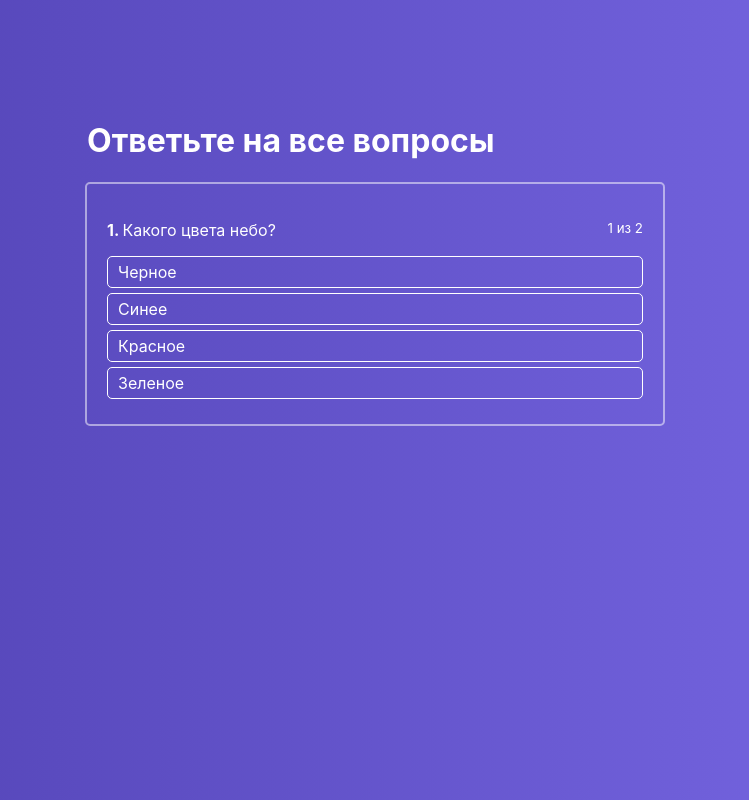
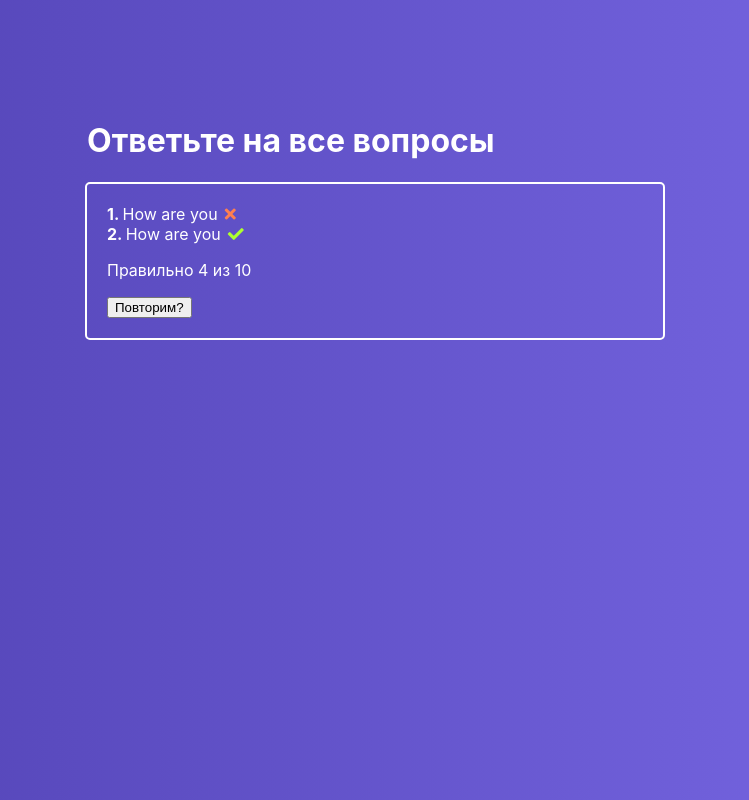
Before and after one commit to aronbergman/old-q-react-app, a React (Create React App) app: page / in a window 1280 px wide. Shown: the whole page, without its empty margins (265-1014 px from the left). Built offline with nearby package versions, Linux system fonts and the light colour scheme.

Commit message:
Added finish component

```diff
--- a/public/index.html
+++ b/public/index.html
@@ -1,20 +1,21 @@
 <!DOCTYPE html>
 <html lang="en">
 <head>
-    <meta charset="utf-8" />
-    <link rel="icon" href="%PUBLIC_URL%/favicon.ico" />
-    <meta name="viewport" content="width=device-width, initial-scale=1" />
-    <meta name="theme-color" content="#000000" />
+    <meta charset="utf-8"/>
+    <link rel="icon" href="%PUBLIC_URL%/favicon.ico"/>
+    <meta name="viewport" content="width=device-width, initial-scale=1"/>
+    <meta name="theme-color" content="#000000"/>
     <meta
             name="description"
             content="Web site created using create-react-app"
     />
-    <link rel="apple-touch-icon" href="%PUBLIC_URL%/logo192.png" />
+    <link rel="apple-touch-icon" href="%PUBLIC_URL%/logo192.png"/>
     <!--
       manifest.json provides metadata used when your web app is installed on a
       user's mobile device or desktop. See https://developers.google.com/web/fundamentals/web-app-manifest/
     -->
-    <link rel="manifest" href="%PUBLIC_URL%/manifest.json" />
+    <link rel="stylesheet" href="https://cdnjs.cloudflare.com/ajax/libs/font-awesome/5.11.2/css/all.css">
+    <link rel="manifest" href="%PUBLIC_URL%/manifest.json"/>
     <!--
       Notice the use of %PUBLIC_URL% in the tags above.
       It will be replaced with the URL of the `public` folder during the build.
--- /dev/null
+++ b/src/components/FinishQuiz/FinishQuiz.js
@@ -0,0 +1,27 @@
+import React from 'react';
+import classes from './FinishQuiz.module.scss'
+
+export const FinishQuiz = props => {
+    return (
+        <div className={classes.FinishQuiz}>
+            <ul>
+                <li>
+                    <strong>1. </strong>
+                    How are you
+                    <i className={'fa fa-times ' + classes.error}/>
+                </li>
+                <li>
+                    <strong>2. </strong>
+                    How are you
+                    <i className={'fa fa-check ' + classes.success}/>
+                </li>
+            </ul>
+
+            <p>Правильно 4 из 10</p>
+
+            <div>
+                <button>Повторим?</button>
+            </div>
+        </div>
+    )
+};
--- /dev/null
+++ b/src/components/FinishQuiz/FinishQuiz.module.scss
@@ -0,0 +1,26 @@
+.FinishQuiz {
+  padding: 20px;
+  color: #fff;
+  border: 2px solid #fff;
+  border-radius: 5px;
+  box-sizing: border-box;
+  margin: 0 10px;
+
+  ul {
+    list-style: none;
+    padding: 0;
+    margin: 0;
+  }
+
+  i {
+    margin-left: 7px;
+  }
+
+  .success {
+    color: greenyellow;
+  }
+
+  .error {
+    color: coral;
+  }
+}
--- a/src/containers/Quiz/Quiz.js
+++ b/src/containers/Quiz/Quiz.js
@@ -1,9 +1,11 @@
 import React, {Component} from 'react';
 import classes from './Quiz.module.scss'
 import {ActiveQuiz} from '../../components/ActiveQuiz/ActiveQuiz'
+import {FinishQuiz} from "../../components/FinishQuiz/FinishQuiz";
 
 export default class Quiz extends Component {
     state = {
+        isFinished: true,
         activeQuestion: 0,
         answerState: null, // {[id]: 'success' 'error'}
         quiz: [
@@ -52,10 +54,12 @@ export default class Quiz extends Component {
             });
             const timeout = window.setTimeout(() => {
                 if (this.isQuizFinished()) {
-                    console.log('Finished')
+                    this.setState({
+                        isFinished: true
+                    })
                 } else {
                     this.setState({
-                        activeQuestion: ++this.state.activeQuestion,
+                        activeQuestion: this.state.activeQuestion + 1,
                         answerState: null
                     })
                 }
@@ -79,7 +83,12 @@ export default class Quiz extends Component {
             <div className={classes.Quiz}>
                 <div className={classes.QuizWrapper}>
                     <h1>Ответьте на все вопросы</h1>
-                    <ActiveQuiz
+                    {
+                        this.state.isFinished
+                            ? <FinishQuiz
+
+                            />
+                            : <ActiveQuiz
                                 state={this.state.answerState}
                                 onAnswerClick={this.onAnswerClickHandler}
                                 question={this.state.quiz[this.state.activeQuestion].question}
@@ -87,6 +96,7 @@ export default class Quiz extends Component {
                                 quizLength={this.state.quiz.length}
                                 answerNumber={this.state.activeQuestion + 1}
                             />
+                    }
                 </div>
             </div>
         )
```
Lines whose indentation alone changed are shown as unchanged.
